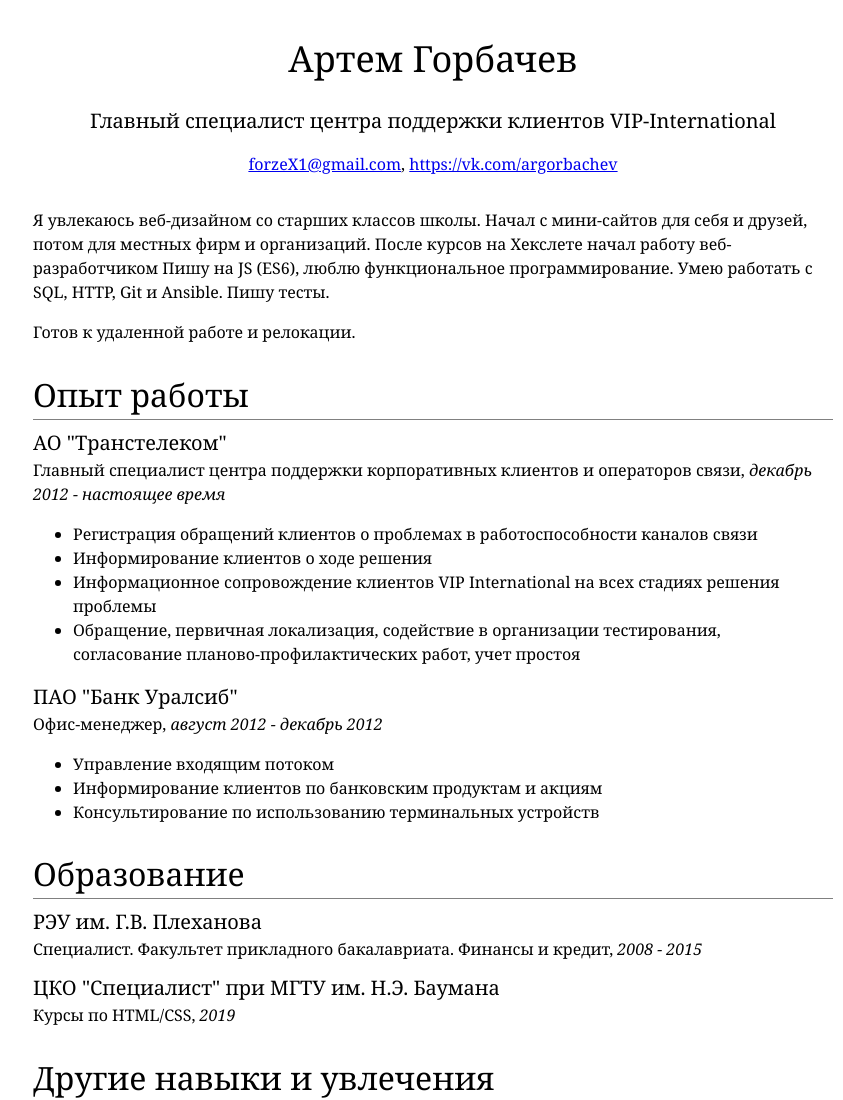
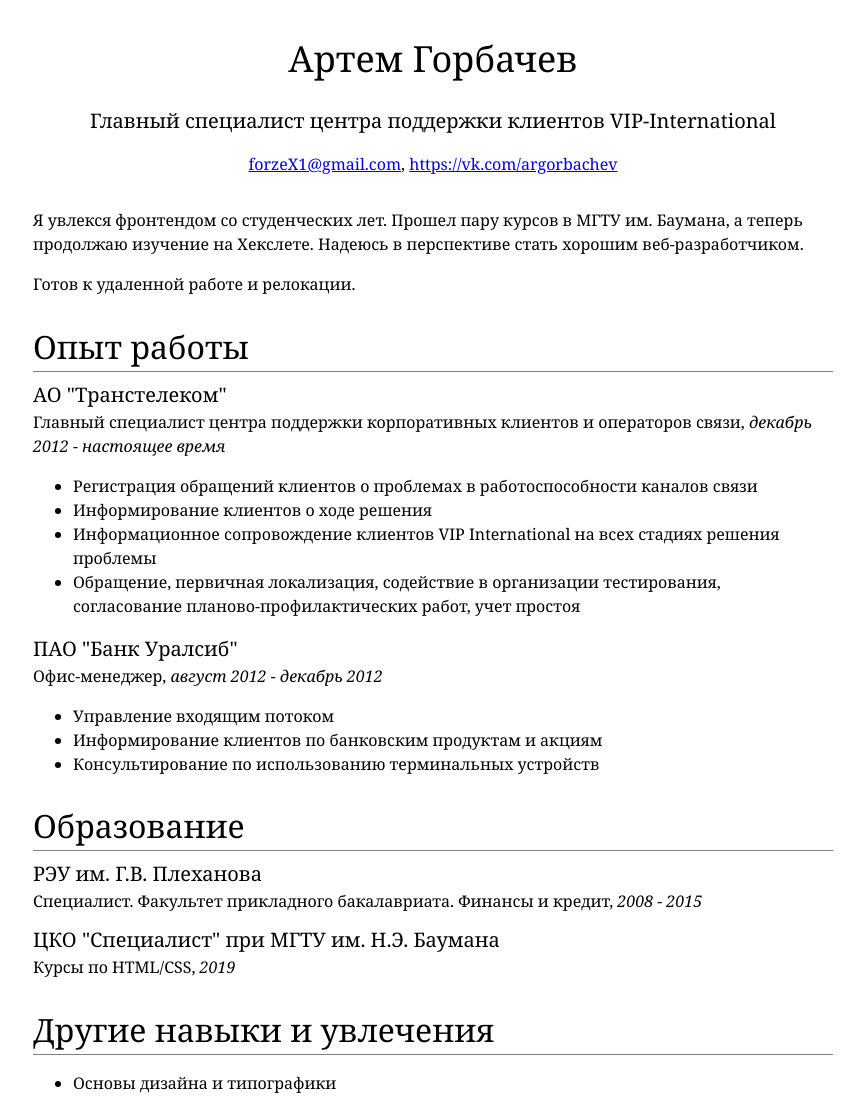
Before and after one commit to forzeX/forzeX.github.io, a plain HTML site: page index.html in a window 1280 px wide. Shown: the top 1100 px of the page, without its empty margins (207-1050 px from the left). Drawn offline with Linux system fonts and the light colour scheme.

Commit message:
Update index.html

```diff
--- a/index.html
+++ b/index.html
@@ -12,7 +12,7 @@
         </div>
         <div id="main">
             <div>
-            <p>Я увлекаюсь веб-дизайном со старших классов школы. Начал с мини-сайтов для себя и друзей, потом для местных фирм и организаций. После курсов на Хекслете начал работу веб-разработчиком Пишу на JS (ES6), люблю функциональное программирование. Умею работать с SQL, HTTP, Git и Ansible. Пишу тесты.</p>
+            <p>Я увлекся фронтендом со студенческих лет. Прошел пару курсов в МГТУ им. Баумана, а теперь продолжаю изучение на Хекслете. Надеюсь в перспективе стать хорошим веб-разработчиком.</p>
             <p>Готов к удаленной работе и релокации.</p>
             </div>
             <div class="section">
```
